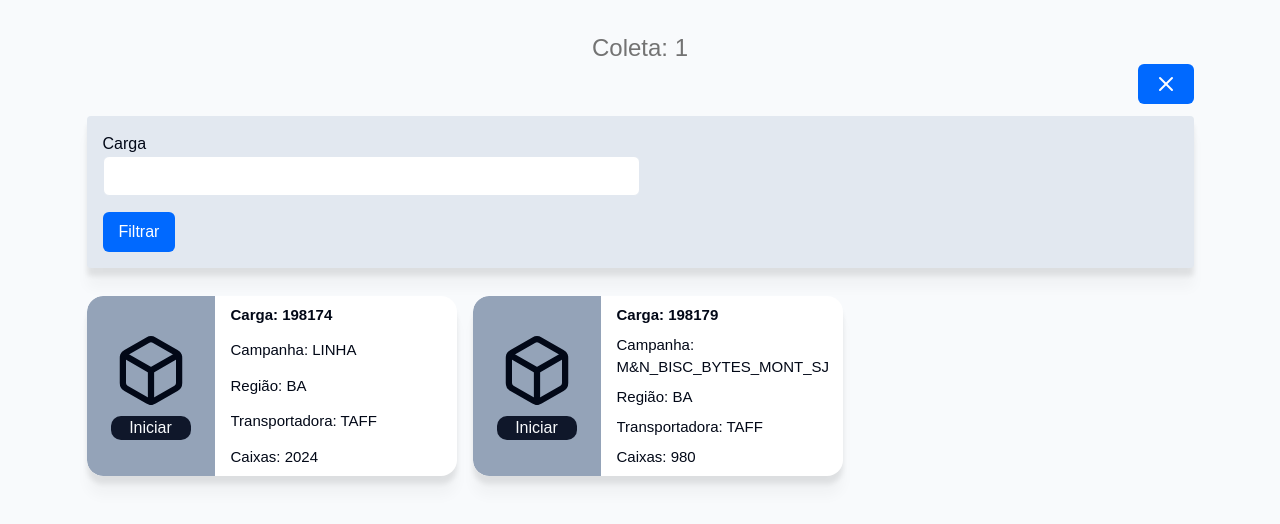
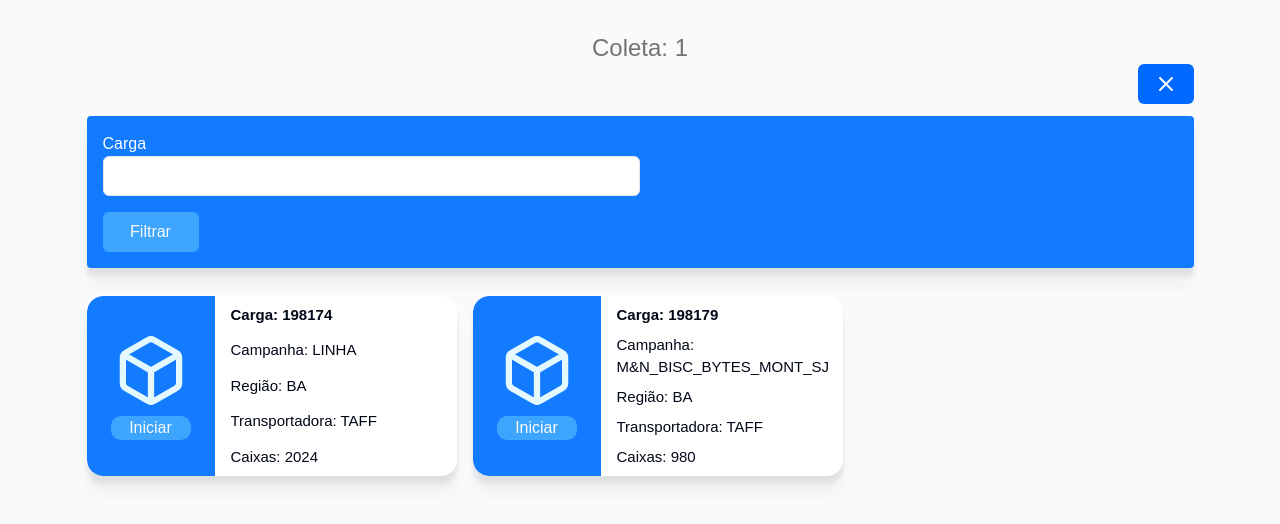
Before and after one commit to triforsys/coletor-bipagem, a React (Vite) app: page /coleta/1 in a window 1280 px wide. Both pictures are taken after a click on the button 1046 px from the left and 84 px from the top of the page. Shown: the top 524 px of the page. Built offline with nearby package versions, Linux system fonts and the light colour scheme.

Commit message:
refactor: color of typography

```diff
--- a/dev-dist/sw.js
+++ b/dev-dist/sw.js
@@ -82,7 +82,7 @@ define(['./workbox-b5f7729d'], (function (workbox) { 'use strict';
     "revision": "3ca0b8505b4bec776b69afdba2768812"
   }, {
     "url": "index.html",
-    "revision": "0.j0ks9eq4k5o"
+    "revision": "0.cp6mb5l2218"
   }], {});
   workbox.cleanupOutdatedCaches();
   workbox.registerRoute(new workbox.NavigationRoute(workbox.createHandlerBoundToURL("index.html"), {
--- a/index.html
+++ b/index.html
@@ -12,7 +12,7 @@
     />
 
     <meta name="description" content="Bipagem" />
-    <meta name="theme-color" content="#602d00" />
+    <meta name="theme-color" content="#137bff" />
     <link rel="icon" href="/favicon.png" sizes="any" />
     <link rel="apple-touch-icon" href="/public/apple-touch-icon.png" />
 
--- a/src/Pages/Collect.jsx
+++ b/src/Pages/Collect.jsx
@@ -1,12 +1,10 @@
 import React, { useEffect, useRef, useState } from 'react';
 import { userDecode } from '../lib/jwtDecode';
-import Menu from '@/components/layout/Menu';
-import { BoxIcon, TruckIcon } from 'lucide-react';
+import { BoxIcon } from 'lucide-react';
 import { Button } from '@/components/ui/button';
 import { useNavigate } from 'react-router-dom';
 import Toggle from '@/components/utils/Toggle';
 import { Input } from '@/components/ui/input';
-import DatePiker from '@/components/utils/DatePiker';
 
 const reportList = [
   {
@@ -48,10 +46,10 @@ export default function Collect() {
   const CardReport = ({ children: report }) => {
     return (
       <div className="flex rounded-2xl card-shadow min-w-[370px] max-w-[370px] text-ellipsis overflow-hidden pr-1 sm:w-96 h-[180px] gap-2">
-        <div className="flex rounded-l-2xl justify-center min-w-[128px] flex-col items-center gap-2 bg-slate-400">
-          <BoxIcon className="w-[78px] h-[75px]" />
+        <div className="flex rounded-l-2xl justify-center min-w-[128px] flex-col items-center gap-2 bg-tangaroa-500">
+          <BoxIcon className="w-[78px] h-[75px] text-tangaroa-50" />
           <Button
-            className="rounded-[10px] w-20 h-6"
+            className="rounded-[10px] w-20 h-6 bg-tangaroa-400 hover:bg-tangaroa-300"
             onClick={() => redirectToTransportPage(report.charge)}
           >
             Iniciar
@@ -100,7 +98,7 @@ export default function Collect() {
             <form className="flex flex-col gap-2" onSubmit={filter}>
               <div className="flex flex-wrap items-end">
                 <div className=" w-full md:w-2/4">
-                  <label htmlFor="input-charge" className="gap-1">
+                  <label htmlFor="input-charge" className="text-white gap-1">
                     Carga
                   </label>
                   <Input
@@ -110,8 +108,8 @@ export default function Collect() {
                   />
                 </div>
                 <div className=" w-full md:w-2/4"></div>
-                <div className=" mt-4 justify-end w-full md:w-24">
-                  <Button className="h-10  button">
+                <div className="flex mt-4 justify-end w-full md:w-24">
+                  <Button className="w-full h-10 bg-tangaroa-400 hover:bg-tangaroa-300">
                     Filtrar
                   </Button>
                 </div>
--- a/src/Pages/Collects.jsx
+++ b/src/Pages/Collects.jsx
@@ -62,8 +62,8 @@ export default function Collects() {
 
     return (
       <div className="flex rounded-2xl card-shadow min-w-[370px] sm:w-96 h-[171px] gap-2">
-        <div className="flex rounded-l-2xl justify-center w-[128px] flex-col items-center gap-2 bg-slate-400">
-          <TruckIcon className="w-[78px] h-[75px]" />
+        <div className="flex rounded-l-2xl justify-center w-[128px] flex-col items-center gap-2 bg-tangaroa-500">
+          <TruckIcon className="w-[78px] h-[75px] text-tangaroa-100" />
           {buttonType === 'released' ? (
             <Button
               className="rounded-[10px] w-20 h-6"
@@ -82,8 +82,8 @@ export default function Collects() {
           <p>Transportadora: {report.transporter}</p>
           <p>Tipo Veículo: {report.vehicle}</p>
           <p>Placa Veículo: {report.plate}</p>
+          <p>Motorista: {report.driverName}</p>
           <p>Doca: {report.dock}</p>
-          <p>N. Motorista: {report.driverName}</p>
         </div>
       </div>
     );
--- a/src/components/utils/Toggle/index.jsx
+++ b/src/components/utils/Toggle/index.jsx
@@ -22,7 +22,7 @@ export default function Toggle({ children }) {
       </div>
       <div
         ref={divRef}
-        className="hidden bg-slate-200 rounded-sm card-shadow p-4 my-3"
+        className="hidden bg-tangaroa-500 rounded-sm card-shadow p-4 my-3"
       >
         {children}
       </div>
--- a/vite.config.js
+++ b/vite.config.js
@@ -27,10 +27,10 @@ export default defineConfig({
         display: 'standalone',
         display_override: ['window-controls-overlay'],
         lang: 'pt-br',
-        background_color: '#f8fafc',
+        background_color: '#137bff',
         start_url: '/',
         description: 'App para Bipagem.',
-        theme_color: '#602d00',
+        theme_color: '#137bff',
         icons: [
           {
             src: '/android-chrome-192x192.png',
```
Also changed, not shown: 1 other file (tests, documents, lock files or other folders).
